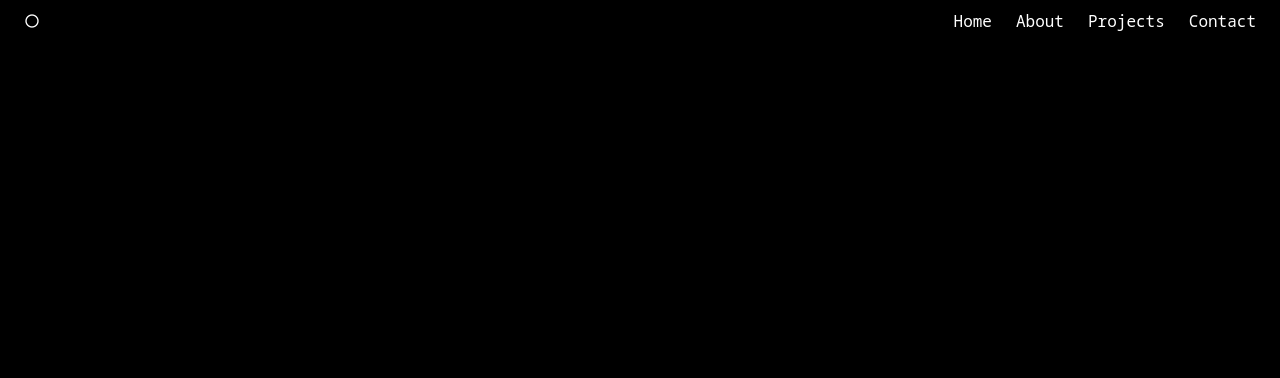
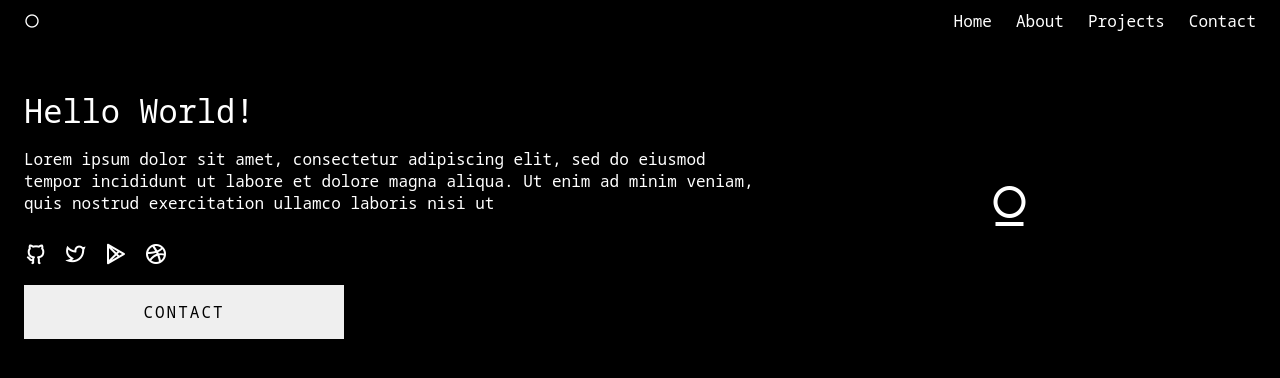
Before and after one commit to destructo570/portfolio-website, a React (Create React App) app: page / in a window 1280 px wide. Shown: the top 378 px of the page. Built offline with nearby package versions, Linux system fonts and the light colour scheme.

Commit message:
Add hero component

```diff
--- a/src/App.js
+++ b/src/App.js
@@ -1,10 +1,14 @@
 import "./App.css";
 import NavigationBar from "./components/Nav/NavigationBar";
+import Hero from "./components/Hero/Hero";
 
 function App() {
   return (
     <div className="App">
       <NavigationBar />
+      <main>
+        <Hero />
+      </main>
     </div>
   );
 }
--- /dev/null
+++ b/src/components/Hero/Hero.css
@@ -0,0 +1,54 @@
+.hero {
+  margin-top: 2rem;
+}
+
+.hero-img {
+  display: flex;
+  justify-content: center;
+  padding: 2rem 0;
+}
+
+.hero-title {
+  margin: 1rem 0;
+}
+
+.hero-body {
+  margin: 1rem 0;
+}
+
+/* Social links in hero section */
+
+a {
+  color: #fff;
+  text-decoration: none;
+}
+
+a + a {
+  margin-left: 1rem;
+}
+
+.hero-links {
+  padding: 1rem 0;
+}
+
+/* Media Queries */
+
+@media (min-width: 800px) {
+  .hero {
+    display: flex;
+    flex-direction: row-reverse;
+  }
+
+  .hero-img {
+    min-width: 40%;
+    align-self: center;
+  }
+
+  .hero__content {
+    width: 100%;
+  }
+
+  .hero-cta {
+    max-width: 20rem;
+  }
+}
--- /dev/null
+++ b/src/components/Hero/Hero.js
@@ -0,0 +1,35 @@
+import "./Hero.css";
+import { HeroLinks } from "./HeroLinks";
+
+function Hero() {
+  const contactHandler = () => {};
+  return (
+    <figure className="hero">
+      <div className="hero-img">
+        <i className="ri-user-4-line ri-3x"></i>
+      </div>
+      <div className="hero__content">
+        <h1 className="hero-title">Hello World!</h1>
+        <p className="hero-body">
+          Lorem ipsum dolor sit amet, consectetur adipiscing elit, sed do
+          eiusmod tempor incididunt ut labore et dolore magna aliqua. Ut enim ad
+          minim veniam, quis nostrud exercitation ullamco laboris nisi ut
+        </p>
+        <div className="hero-links">
+          {HeroLinks.map((item, index) => {
+            return (
+              <a key={index} href={item.url}>
+                <i className={item.cName}></i>
+              </a>
+            );
+          })}
+        </div>
+        <button className="hero-cta btn" onClick={contactHandler}>
+          Contact
+        </button>
+      </div>
+    </figure>
+  );
+}
+
+export default Hero;
--- /dev/null
+++ b/src/components/Hero/HeroLinks.js
@@ -0,0 +1,6 @@
+export const HeroLinks = [
+  { title: "github", url: "#", cName: "ri-github-line ri-xl" },
+  { title: "twitter", url: "#", cName: "ri-twitter-line ri-xl" },
+  { title: "playStore", url: "#", cName: "ri-google-play-line ri-xl" },
+  { title: "dribbble", url: "#", cName: "ri-dribbble-line ri-xl" },
+];
--- a/src/index.css
+++ b/src/index.css
@@ -1,4 +1,4 @@
-@import url("https://fonts.googleapis.com/css2?family=Noto+Sans+Mono:wght@200;300;500&display=swap");
+@import url("https://fonts.googleapis.com/css2?family=Noto+Sans+Mono:wght@200;300;400;500&display=swap");
 
 * {
   box-sizing: border-box;
@@ -9,13 +9,31 @@
 body {
   margin: 0;
   font-family: "Noto Sans Mono", serif !important;
+  font-weight: 300;
   -webkit-font-smoothing: antialiased;
   -moz-osx-font-smoothing: grayscale;
   background-color: black;
   color: white;
 }
 
+h1,
+h2,
+h3 {
+  font-weight: 400;
+}
+
 code {
   font-family: source-code-pro, Menlo, Monaco, Consolas, "Courier New",
     monospace;
 }
+
+.btn {
+  padding: 1rem 2rem;
+  width: 100%;
+  border: 0;
+  font-family: "Noto Sans Mono", serif;
+  font-size: 1rem;
+  font-weight: 500;
+  text-transform: uppercase;
+  letter-spacing: 2px;
+}
```
Also changed, not shown: public/logo192.png (deleted), public/logo512.png (deleted).
